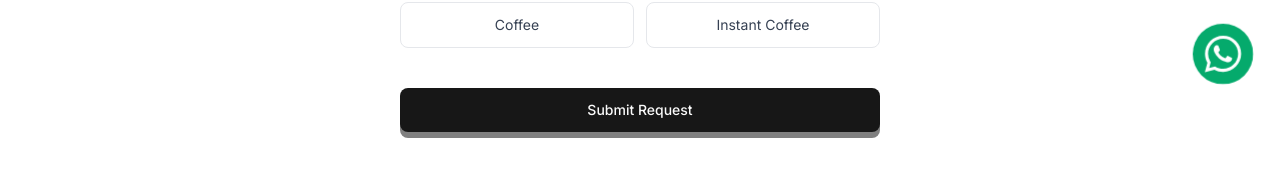
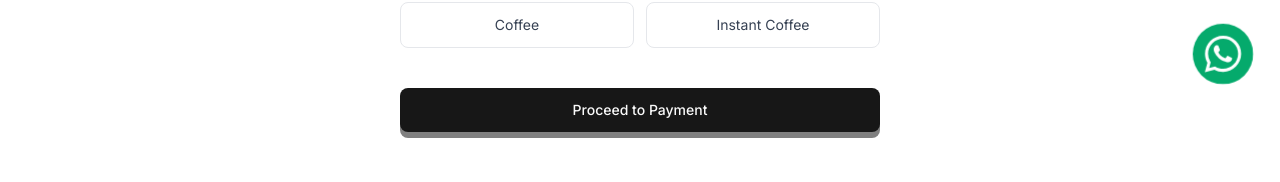
Before and after one commit to Gray-Cup/b2b-graycup-in-static, a Next.js app: page /sample-request in a window 1280 px wide. Shown: the part 681-863 px from the top of the page. Built offline with nearby package versions, Linux system fonts and the light colour scheme; no server answers.

Commit message:
Update page.tsx

```diff
--- a/src/app/(marketing)/sample-request/page.tsx
+++ b/src/app/(marketing)/sample-request/page.tsx
@@ -155,7 +155,7 @@ export default function SampleRequestPage() {
             className="w-full h-11 rounded-lg mt-4"
             disabled={!turnstile.isVerified}
           >
-            Submit Request
+            Proceed to Payment
           </Button>
         </form>
       </div>
```
